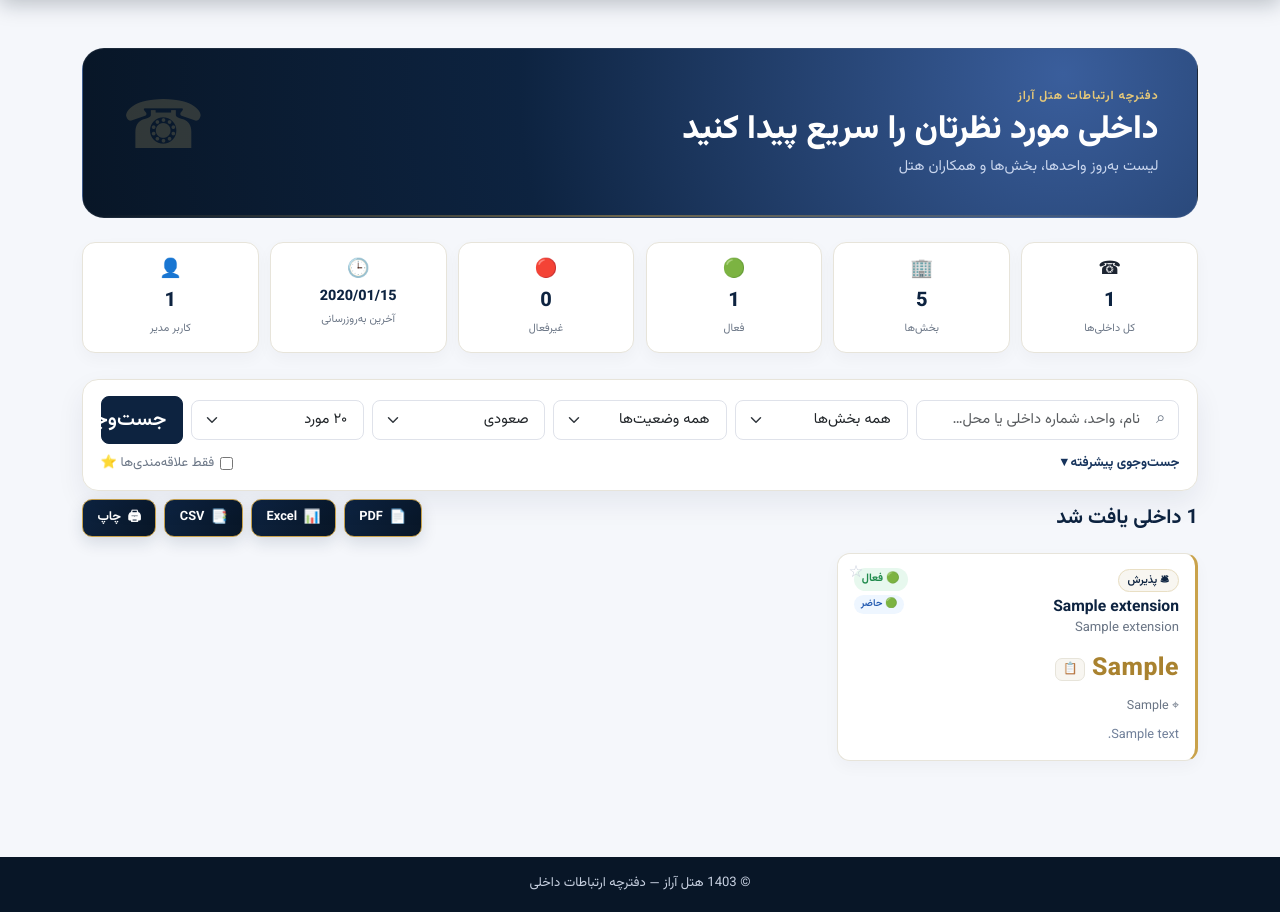
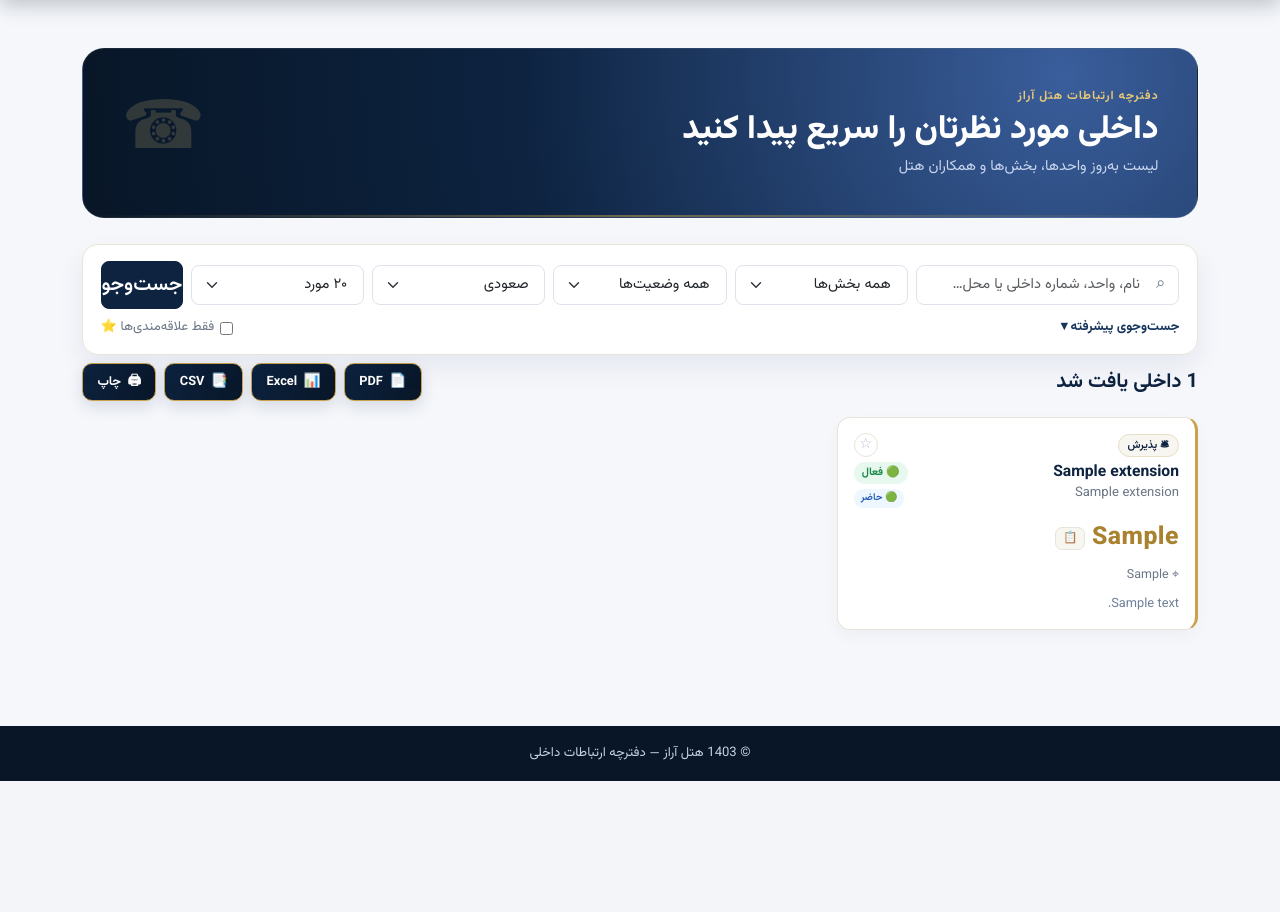
Before and after one commit to Amirhosseinnk81/Hotel-extensions, a Flask app: page / in a window 1280 px wide. Shown: the part 70-982 px from the top of the page. After the commit the page ends 851 px from the top, so only its background shows below. Run offline with Flask 3, Linux system fonts and the light colour scheme; tables that the repository leaves empty hold one stand-in row (values such as "Sample post").

Commit message:
change some UI : favorite in card and search bottum

```diff
--- a/app.py
+++ b/app.py
@@ -286,8 +286,6 @@ def create_app():
             page = min(page, total_pages)
             page_entries = entries.offset((page - 1) * per_page).limit(per_page).all()
 
-        stats = get_cached_stats()
-
         return render_template(
             'index.html',
             entries=page_entries,
@@ -304,7 +302,6 @@ def create_app():
             page=page,
             total_pages=total_pages,
             total_count=total_count,
-            stats=stats,
         )
 
     @app.route('/admin')
@@ -323,6 +320,7 @@ def create_app():
             q=q,
             import_stats=session.get('import_stats'),
             import_filename=session.get('import_original_name'),
+            stats=get_cached_stats(),
         )
 
     @app.route('/admin/activity-log')
--- a/static/style.css
+++ b/static/style.css
@@ -134,6 +134,7 @@ body{
 .form-control:focus,.form-select:focus{box-shadow:0 0 0 .2rem #c9a24b2b;border-color:var(--gold)}
 .btn-primary{background:var(--navy);border-color:var(--navy);font-weight:600}
 .btn-primary:hover{background:var(--navy-soft);border-color:var(--navy-soft)}
+.btn-search{display:flex;align-items:center;justify-content:center;text-align:center}
 
 .advanced-toggle-row{display:flex;align-items:center;justify-content:space-between;margin-top:.6rem;flex-wrap:wrap;gap:.5rem}
 .advanced-toggle-btn{
@@ -188,6 +189,9 @@ body{
 .extension-card h3{font-size:.98rem;font-weight:700;margin:6px 0 2px;color:var(--navy)}
 [data-theme="dark"] .extension-card h3{color:var(--text)}
 .person-name{font-size:.82rem;color:var(--muted);margin:0}
+.card-top-row{gap:.5rem}
+.card-main-info{min-width:0}
+.card-status-col{display:flex;flex-direction:column;align-items:end;gap:.32rem;flex-shrink:0}
 .department-tag{
   font-size:.68rem;
   font-weight:600;
@@ -218,13 +222,14 @@ body{
 .extension-card{cursor:pointer}
 
 .fav-btn{
-  position:absolute;top:.55rem;left:.55rem;
-  border:none;background:transparent;color:#c7cedb;
-  font-size:1.05rem;line-height:1;cursor:pointer;padding:2px;
-  transition:transform .15s ease, color .15s ease;
+  border:1px solid var(--line);background:var(--card-bg);color:#b7bfcc;
+  width:24px;height:24px;border-radius:50%;
+  display:flex;align-items:center;justify-content:center;
+  font-size:.9rem;line-height:1;cursor:pointer;padding:0;flex-shrink:0;
+  transition:transform .15s ease, color .15s ease, border-color .15s ease;
 }
-.fav-btn:hover{transform:scale(1.15)}
-.fav-btn.active{color:var(--gold)}
+.fav-btn:hover{transform:scale(1.12);border-color:var(--gold)}
+.fav-btn.active{color:var(--gold);border-color:var(--gold)}
 .copy-btn{
   border:1px solid var(--line);background:var(--ivory);color:var(--navy-soft);
   font-size:.72rem;border-radius:7px;padding:2px 7px;cursor:pointer;
@@ -232,6 +237,7 @@ body{
 }
 .copy-btn:hover{background:var(--gold-light);color:var(--navy-deep)}
 .copy-btn.copied{background:#2fae6c;color:#fff;border-color:#2fae6c}
+
 
 /* ---------- Pagination ---------- */
 .pagination .page-link{color:var(--navy);border-color:var(--line);font-weight:600;background:var(--card-bg)}
--- a/templates/index.html
+++ b/templates/index.html
@@ -9,19 +9,6 @@
   </div>
   <div class="hero-icon">☎</div>
 </section>
-
-<div class="dashboard-stats mb-4 no-print">
-  <div class="stat-card"><span class="stat-icon">☎</span><strong>{{ stats.total_extensions }}</strong><small>کل داخلی‌ها</small></div>
-  <div class="stat-card"><span class="stat-icon">🏢</span><strong>{{ stats.total_departments }}</strong><small>بخش‌ها</small></div>
-  <div class="stat-card"><span class="stat-icon">🟢</span><strong>{{ stats.active_count }}</strong><small>فعال</small></div>
-  <div class="stat-card"><span class="stat-icon">🔴</span><strong>{{ stats.inactive_count }}</strong><small>غیرفعال</small></div>
-  <div class="stat-card">
-    <span class="stat-icon">🕒</span>
-    <strong class="stat-date">{{ stats.last_updated.strftime('%Y/%m/%d') if stats.last_updated else '—' }}</strong>
-    <small>آخرین به‌روزرسانی</small>
-  </div>
-  <div class="stat-card"><span class="stat-icon">👤</span><strong>{{ stats.admin_count }}</strong><small>کاربر مدیر</small></div>
-</div>
 
 <div class="sticky-search no-print">
   <form class="search-card mb-2" method="get">
@@ -84,7 +71,7 @@
         </select>
       </div>
       <div class="col-6 col-lg-1">
-        <button class="btn btn-primary btn-lg w-100">جست‌وجو</button>
+        <button class="btn btn-primary btn-lg btn-search w-100">جست‌وجو</button>
       </div>
     </div>
 
@@ -148,14 +135,14 @@
         data-updated="{{ e.updated_at.strftime('%Y/%m/%d %H:%M') }}"
         data-present="{{ '1' if e.is_present else '0' }}"
         role="button" tabindex="0">
-        <button type="button" class="fav-btn" data-ext="{{ e.extension }}" title="افزودن به علاقه‌مندی‌ها">☆</button>
-        <div class="d-flex justify-content-between align-items-start">
-          <div>
+        <div class="d-flex justify-content-between align-items-start card-top-row">
+          <div class="card-main-info">
             <span class="department-tag">{{ dept_icon(e.department.name if e.department else '') }} {{ e.department.name if e.department else 'بدون بخش' }}</span>
             <h3>{{ e.title }}</h3>
             {% if e.person_name %}<p class="person-name">{{ e.person_name }}</p>{% endif %}
           </div>
-          <div class="d-flex flex-column align-items-end gap-1">
+          <div class="card-status-col">
+            <button type="button" class="fav-btn" data-ext="{{ e.extension }}" title="افزودن به علاقه‌مندی‌ها">☆</button>
             <span class="status-pill {{ '' if e.is_active else 'off' }}">{{ '🟢 فعال' if e.is_active else '🔴 غیرفعال' }}</span>
             <span class="presence-pill {{ '' if e.is_present else 'off' }}">{{ '🟢 حاضر' if e.is_present else '🔴 خارج از شیفت' }}</span>
           </div>
```
Also changed, not shown: templates/admin.html (+14 -1 lines).
